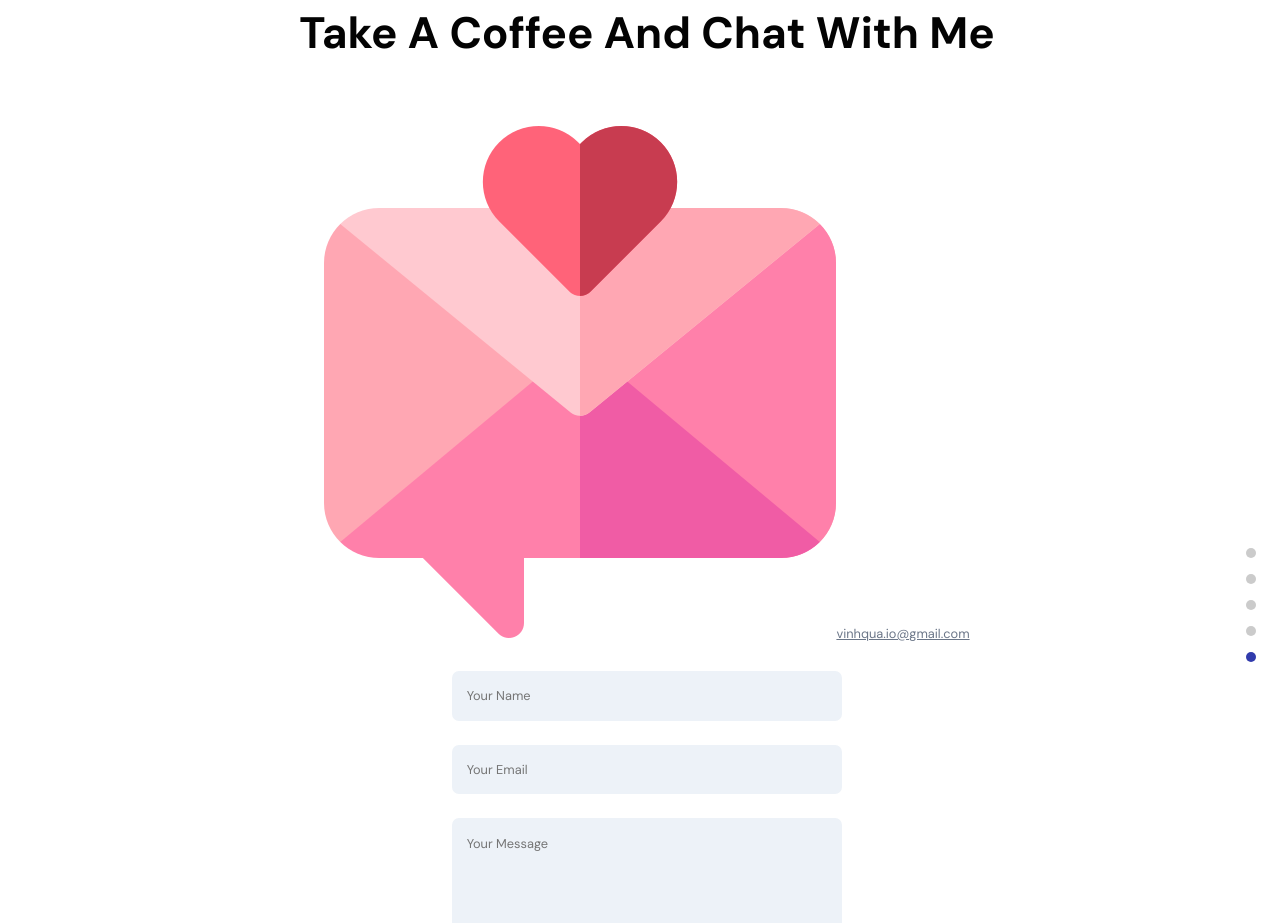
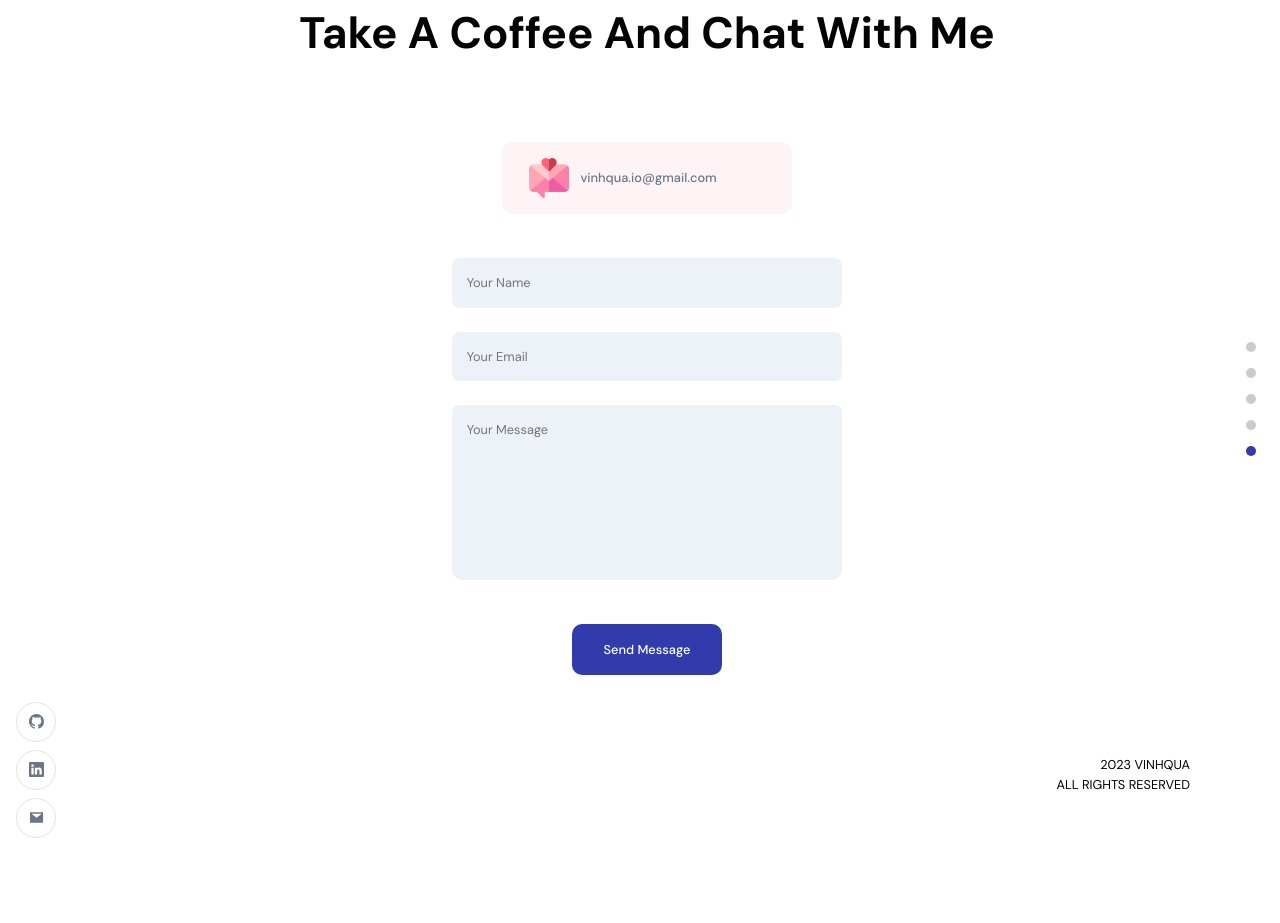
Before and after one commit to VinhQua/porfolio-react, a React (Vite) app: page / in a window 1280 px wide. Shown: the part 4060-4983 px from the top of the page. After the commit the page ends 4918 px from the top, so only its background shows below. Built offline with nearby package versions, Linux system fonts and the light colour scheme; no server answers.

Commit message:
Add response after sumit

```diff
--- a/src/container/Footer/Footer.jsx
+++ b/src/container/Footer/Footer.jsx
@@ -19,20 +19,12 @@ const Footer = () => {
     const { name, value } = e.target;
     setFormData({ ...formData, [name]: value });
   };
-  useEffect(() => {
-    if (formState.submitting) {
-      setFormData({
-        name: "",
-        email: "",
-        message: "",
-      });
-    }
-  }, [formState]);
+
   return (
     <>
       <h2 className="head-text">Take a coffee and chat with me</h2>
       <div className="app__footer-cards">
-        <div className="app___footer-card">
+        <div className="app__footer-card">
           <img src={images.email} alt="email" />
           <a href="mailto:vinhqua.io@gmail.com" className="p-text">
             vinhqua.io@gmail.com
@@ -45,7 +37,7 @@ const Footer = () => {
             vinhqua.io@gmail.com
           </a>
         </div> */}
-
+        {!formState.succeeded ? (
           <form onSubmit={handleSubmit} className="app__footer-form app__flex">
             <div className="app__flex">
               <input
@@ -90,6 +82,11 @@ const Footer = () => {
               {formState.submitting ? "Loading" : "Send Message"}
             </button>
           </form>
+        ) : (
+          <div>
+            <h3 className="head-text">Thank you for getting in touch!</h3>
+          </div>
+        )}
       </div>
     </>
   );
--- a/src/container/Footer/Footer.scss
+++ b/src/container/Footer/Footer.scss
@@ -96,6 +96,7 @@
 
     textarea {
       height: 170px;
+      resize: none;
     }
 
     &:hover {
```
Lines whose indentation alone changed are shown as unchanged.
